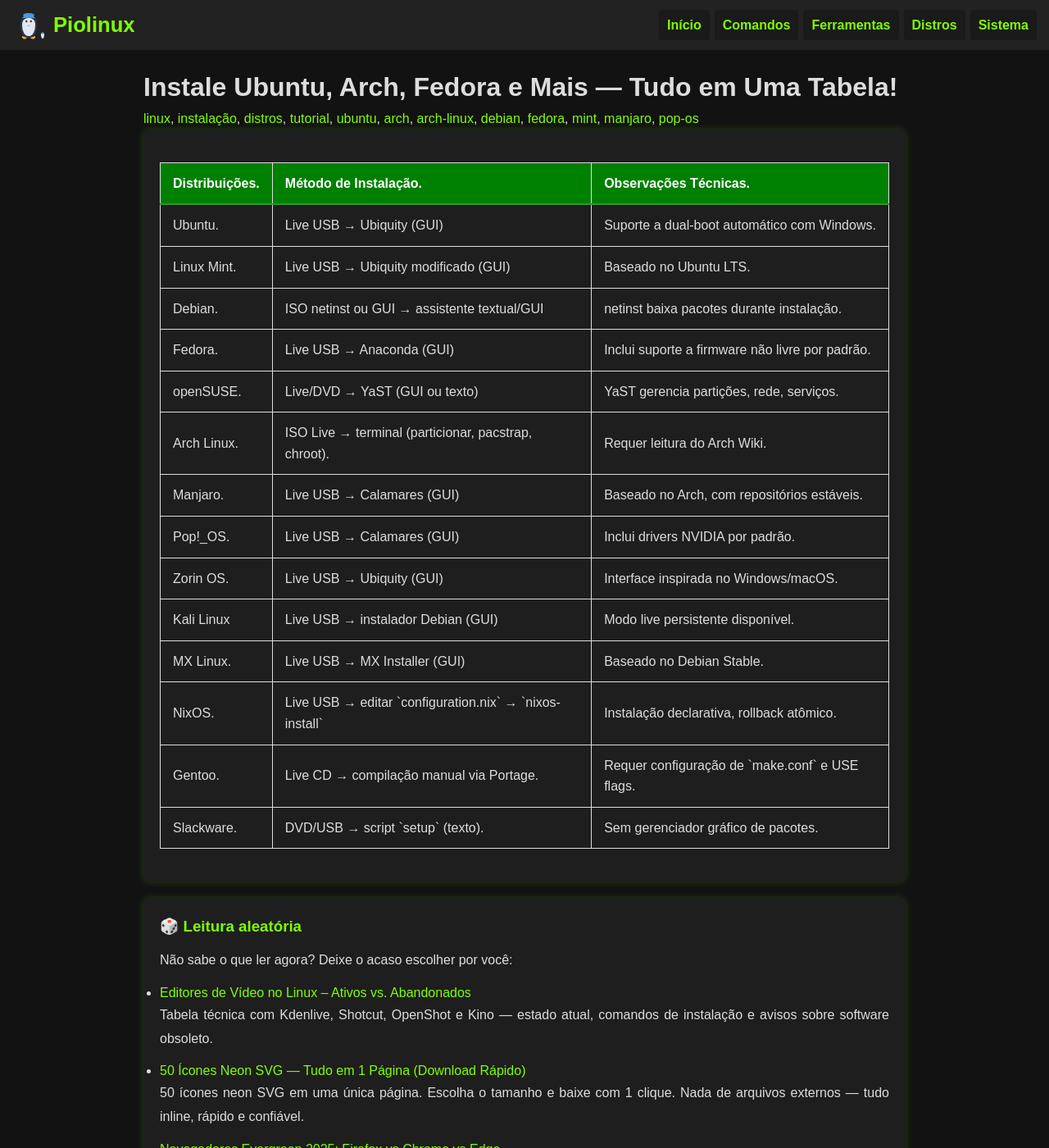
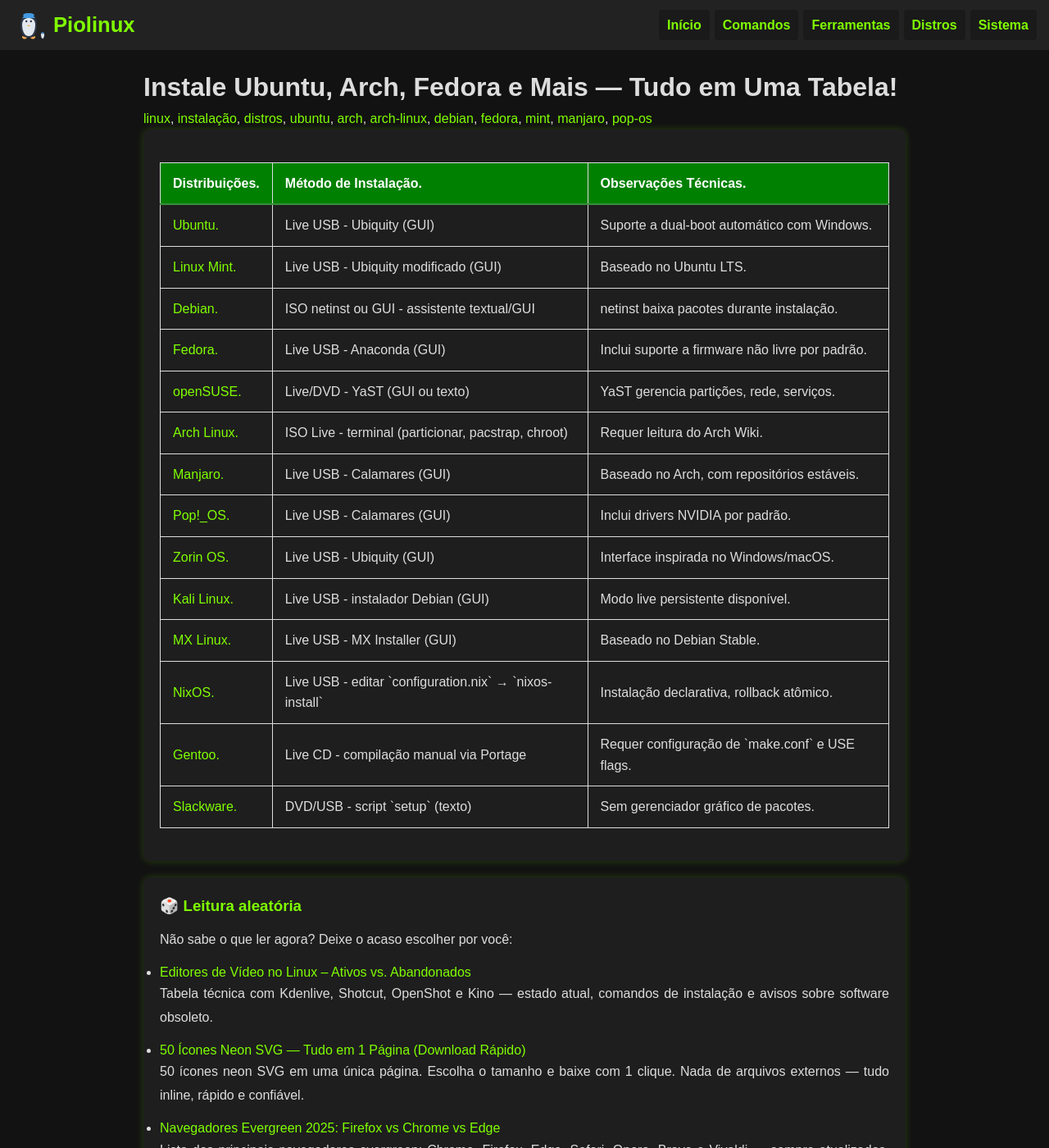
Before and after one commit to Piolinux/piolinux-site, a Jekyll site: the page built from _posts/2025-09-08-como-instalar-as-principais-distros-linux-em-uma-tabela.md, in a window 1280 px wide and 1400 px high. Shown: the whole window at 82% size. Built offline with Jekyll 4.4.1, drawn with Linux system fonts in a browser that asks for light colours; part of the change alters nothing that is shown.

Commit message:
Update 2025-09-08-como-instalar-as-principais-distros-linux-em-uma-tabela.md

```diff
--- a/_posts/2025-09-08-como-instalar-as-principais-distros-linux-em-uma-tabela.md
+++ b/_posts/2025-09-08-como-instalar-as-principais-distros-linux-em-uma-tabela.md
@@ -7,7 +7,6 @@ tags:
   - linux
   - instalação
   - distros
-  - tutorial
   - ubuntu
   - arch
   - arch-linux
@@ -21,8 +20,7 @@ permalink: /distros-linux-tabela/
 
 
 
-<section class="post-content">
-
+<section>
 
 
 
@@ -36,74 +34,77 @@ permalink: /distros-linux-tabela/
   </thead>
   <tbody>
     <tr>
-      <td data-label="Distribuição">Ubuntu.</td>
-      <td data-label="Método de Instalação">Live USB → Ubiquity (GUI)</td>
+      <td data-label="Distribuição"><a href="https://ubuntu.com/download" target="_blank" rel="noopener">Ubuntu.</a></td>
+      <td data-label="Método de Instalação">Live USB - Ubiquity (GUI)</td>
       <td data-label="Observações Técnicas">Suporte a dual-boot automático com Windows.</td>
     </tr>
     <tr>
-      <td data-label="Distribuição">Linux Mint.</td>
-      <td data-label="Método de Instalação">Live USB → Ubiquity modificado (GUI)</td>
+      <td data-label="Distribuição"><a href="https://linuxmint.com/download.php" target="_blank" rel="noopener">Linux Mint.</a></td>
+      <td data-label="Método de Instalação">Live USB - Ubiquity modificado (GUI)</td>
       <td data-label="Observações Técnicas">Baseado no Ubuntu LTS.</td>
     </tr>
     <tr>
-      <td data-label="Distribuição">Debian.</td>
-      <td data-label="Método de Instalação">ISO netinst ou GUI → assistente textual/GUI</td>
+      <td data-label="Distribuição"><a href="https://www.debian.org/CD/" target="_blank" rel="noopener">Debian.</a></td>
+      <td data-label="Método de Instalação">ISO netinst ou GUI - assistente textual/GUI</td>
       <td data-label="Observações Técnicas">netinst baixa pacotes durante instalação.</td>
     </tr>
     <tr>
-      <td data-label="Distribuição">Fedora.</td>
-      <td data-label="Método de Instalação">Live USB → Anaconda (GUI)</td>
+      <td data-label="Distribuição"><a href="https://getfedora.org/" target="_blank" rel="noopener">Fedora.</a></td>
+      <td data-label="Método de Instalação">Live USB - Anaconda (GUI)</td>
       <td data-label="Observações Técnicas">Inclui suporte a firmware não livre por padrão.</td>
     </tr>
     <tr>
-      <td data-label="Distribuição">openSUSE.</td>
-      <td data-label="Método de Instalação">Live/DVD → YaST (GUI ou texto)</td>
+      <td data-label="Distribuição"><a href="https://www.opensuse.org/" target="_blank" rel="noopener">openSUSE.</a></td>
+      <td data-label="Método de Instalação">Live/DVD - YaST (GUI ou texto)</td>
       <td data-label="Observações Técnicas">YaST gerencia partições, rede, serviços.</td>
     </tr>
     <tr>
-      <td data-label="Distribuição">Arch Linux.</td>
-      <td data-label="Método de Instalação">ISO Live → terminal (particionar, pacstrap, chroot).</td>
+      <td data-label="Distribuição"><a href="https://archlinux.org/" target="_blank" rel="noopener">Arch Linux.</a></td>
+      <td data-label="Método de Instalação">ISO Live - terminal (particionar, pacstrap, chroot)</td>
       <td data-label="Observações Técnicas">Requer leitura do Arch Wiki.</td>
     </tr>
     <tr>
-      <td data-label="Distribuição">Manjaro.</td>
-      <td data-label="Método de Instalação">Live USB → Calamares (GUI)</td>
+      <td data-label="Distribuição"><a href="https://manjaro.org/" target="_blank" rel="noopener">Manjaro.</a></td>
+      <td data-label="Método de Instalação">Live USB - Calamares (GUI)</td>
       <td data-label="Observações Técnicas">Baseado no Arch, com repositórios estáveis.</td>
     </tr>
     <tr>
-      <td data-label="Distribuição">Pop!_OS.</td>
-      <td data-label="Método de Instalação">Live USB → Calamares (GUI)</td>
+      <td data-label="Distribuição"><a href="https://pop.system76.com/" target="_blank" rel="noopener">Pop!_OS.</a></td>
+      <td data-label="Método de Instalação">Live USB - Calamares (GUI)</td>
       <td data-label="Observações Técnicas">Inclui drivers NVIDIA por padrão.</td>
     </tr>
     <tr>
-      <td data-label="Distribuição">Zorin OS.</td>
-      <td data-label="Método de Instalação">Live USB → Ubiquity (GUI)</td>
+      <td data-label="Distribuição"><a href="https://zorin.com/os/" target="_blank" rel="noopener">Zorin OS.</a></td>
+      <td data-label="Método de Instalação">Live USB - Ubiquity (GUI)</td>
       <td data-label="Observações Técnicas">Interface inspirada no Windows/macOS.</td>
     </tr>
     <tr>
-      <td data-label="Distribuição">Kali Linux</td>
-      <td data-label="Método de Instalação">Live USB → instalador Debian (GUI)</td>
+      <td data-label="Distribuição"><a href="https://www.kali.org/get-kali/" target="_blank" rel="noopener">Kali Linux.</a></td>
+      <td data-label="Método de Instalação">Live USB - instalador Debian (GUI)</td>
       <td data-label="Observações Técnicas">Modo live persistente disponível.</td>
     </tr>
     <tr>
-      <td data-label="Distribuição">MX Linux.</td>
-      <td data-label="Método de Instalação">Live USB → MX Installer (GUI)</td>
+      <td data-label="Distribuição"><a href="https://mxlinux.org/download-links/" target="_blank" rel="noopener">MX Linux.</a></td>
+      <td data-label="Método de Instalação">Live USB - MX Installer (GUI)</td>
       <td data-label="Observações Técnicas">Baseado no Debian Stable.</td>
     </tr>
     <tr>
-      <td data-label="Distribuição">NixOS.</td>
-      <td data-label="Método de Instalação">Live USB → editar `configuration.nix` → `nixos-install`</td>
+      <td data-label="Distribuição"><a href="https://nixos.org/download.html" target="_blank" rel="noopener">NixOS.</a></td>
+      <td data-label="Método de Instalação">Live USB - editar `configuration.nix` → `nixos-install`</td>
       <td data-label="Observações Técnicas">Instalação declarativa, rollback atômico.</td>
     </tr>
     <tr>
-      <td data-label="Distribuição">Gentoo.</td>
-      <td data-label="Método de Instalação">Live CD → compilação manual via Portage.</td>
+      <td data-label="Distribuição"><a href="https://www.gentoo.org/downloads/" target="_blank" rel="noopener">Gentoo.</a></td>
+      <td data-label="Método de Instalação">Live CD - compilação manual via Portage</td>
       <td data-label="Observações Técnicas">Requer configuração de `make.conf` e USE flags.</td>
     </tr>
     <tr>
-      <td data-label="Distribuição">Slackware.</td>
-      <td data-label="Método de Instalação">DVD/USB → script `setup` (texto).</td>
+      <td data-label="Distribuição"><a href="https://www.slackware.com/getslack/" target="_blank" rel="noopener">Slackware.</a></td>
+      <td data-label="Método de Instalação">DVD/USB - script `setup` (texto)</td>
       <td data-label="Observações Técnicas">Sem gerenciador gráfico de pacotes.</td>
     </tr>
   </tbody>
 </table>
+
+
+</section>
```
